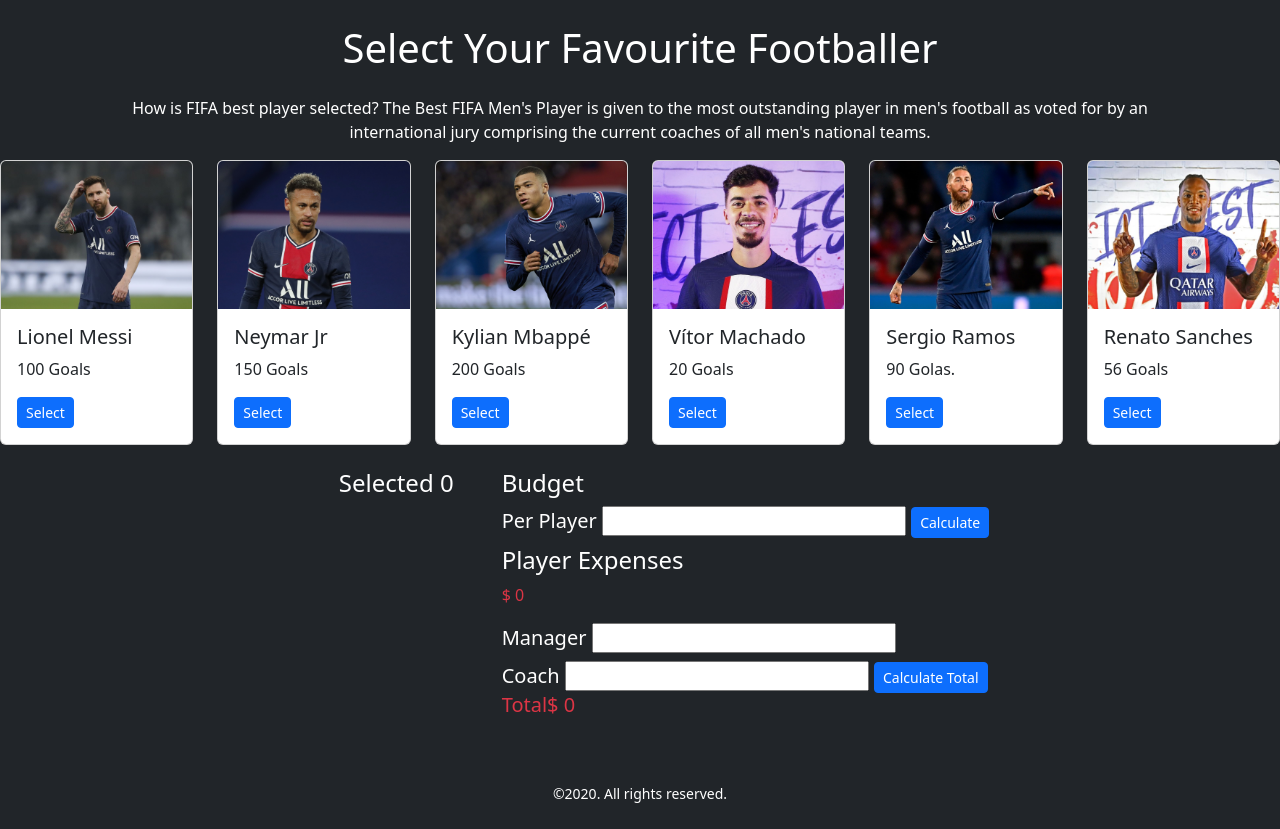
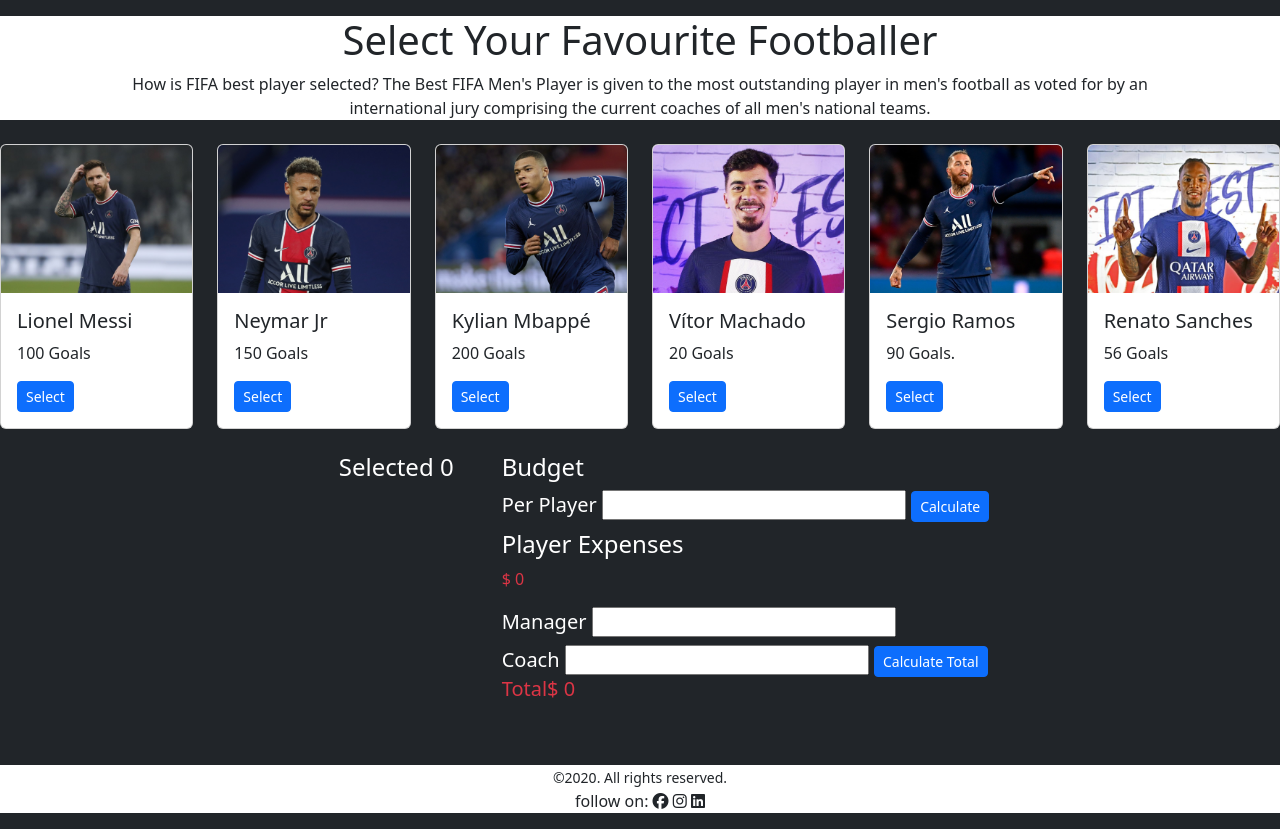
Before and after one commit to emon-ismail/best-five-dom, a plain HTML site: page index.html in a window 1280 px wide. Before the commit the page ends 805 px from the top, so only its background shows below. Drawn offline with nearby package versions, Linux system fonts and the light colour scheme.

Commit message:
some design changes

```diff
--- a/index.html
+++ b/index.html
@@ -5,20 +5,22 @@
     <meta http-equiv="X-UA-Compatible" content="IE=edge">
     <meta name="viewport" content="width=device-width, initial-scale=1.0">
     <link href="https://cdn.jsdelivr.net/npm/bootstrap@5.2.0/dist/css/bootstrap.min.css" rel="stylesheet" integrity="sha384-gH2yIJqKdNHPEq0n4Mqa/HGKIhSkIHeL5AyhkYV8i59U5AR6csBvApHHNl/vI1Bx" crossorigin="anonymous">
+    <script src="https://kit.fontawesome.com/96cb770810.js" crossorigin="anonymous"></script>
+
     <title>Select your  best  eleven</title>
 </head>
-<body class="bg-dark">
+<body class="bg-dark ">
 
-   <header>
+   <header class="bg-white ">
     <div>
-                           <h1  class="text-white text-center mt-4">Select Your Favourite Footballer </h1>
-                           <p class="text-white text-center mt-4">How is FIFA best player selected?
+                           <h1  class="text-dark text-center mt-3">Select Your Favourite Footballer </h1>
+                           <p class="text-dark text-center mb-4">How is FIFA best player selected?
                             The Best FIFA Men's Player is given to the most outstanding player in men's football as voted for by an <br> international jury comprising the current coaches of all men's national teams. </p>
    </div>
 </header>
 
 <section class ='cards'>
-    <div class="row row-cols-1 row-cols-md-6 g-4">
+    <div class="row row-cols-1 row-cols-md-6 g-4 ">
 
         <div class="col">
           <div class="card h-100">
@@ -71,7 +73,7 @@
             <img src="images/ramos.png" class="card-img-top" alt="...">
             <div class="card-body">
               <h5 class="card-title">Sergio Ramos</h5>
-              <p class="card-text">90 Golas.</p>
+              <p class="card-text">90 Goals.</p>
              <div> <button type="button" class="btn btn-primary btn-sm" onclick="btnPlayers(this)">Select</button></div>
             </div>
           </div>
@@ -119,8 +121,9 @@
 
 </section>
 
-<footer class="text-center mt-5">
-    <small class="text-white  "> ©2020.  All rights reserved. </small>
+<footer class="text-center mt-5 bg-white">
+    <small class="text-dark  "> ©2020.  All rights reserved. </small>
+    <p>follow on:  <i class="fa-brands fa-facebook"></i>  <i class="fa-brands fa-instagram"></i>     <i class="fa-brands fa-linkedin"></i></p>
   </footer>
 
 
```
